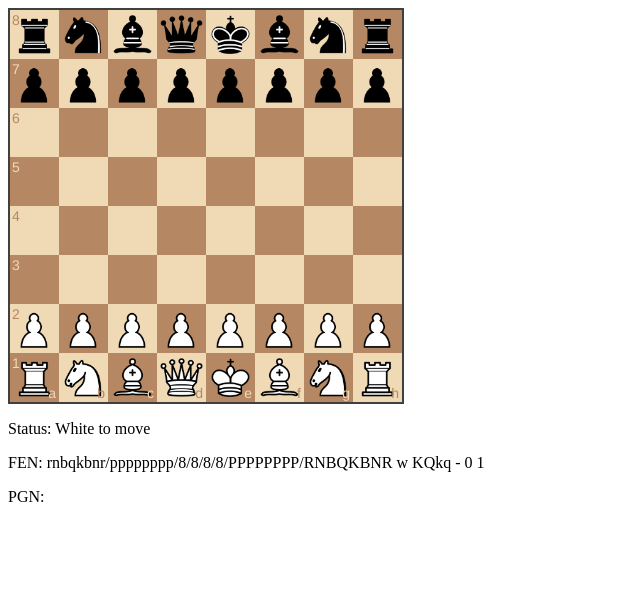
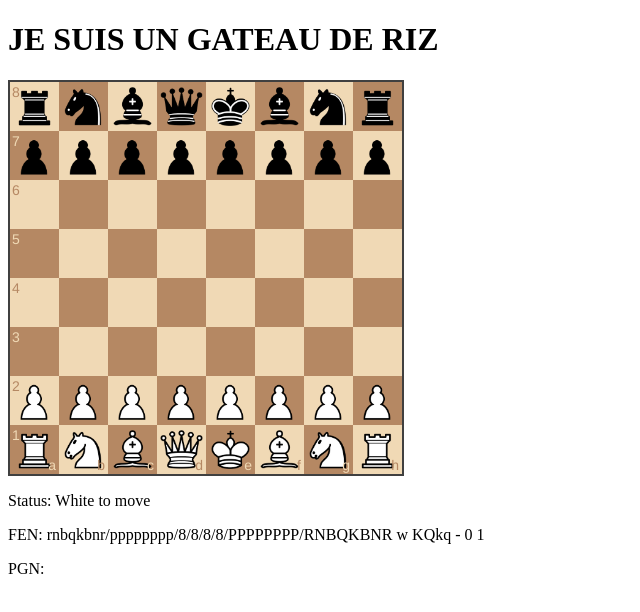
Before and after one commit to allancathrin/projet_html, a plain HTML site: page index.html in a window 1280 px wide. Shown: the whole page, without its empty margins (0-640 px from the left). Drawn offline with Linux system fonts and the light colour scheme.

Commit message:
Je suis un gateau de riz

```diff
--- a/index.html
+++ b/index.html
@@ -10,7 +10,7 @@
 
 </head>
 <body>
-
+<h1>JE SUIS UN GATEAU DE RIZ</h1>
     <div id="board" style="width: 400px"></div>
     <p>Status: <span id="status"></span></p>
     <p>FEN: <span id="fen"></span></p>
```
